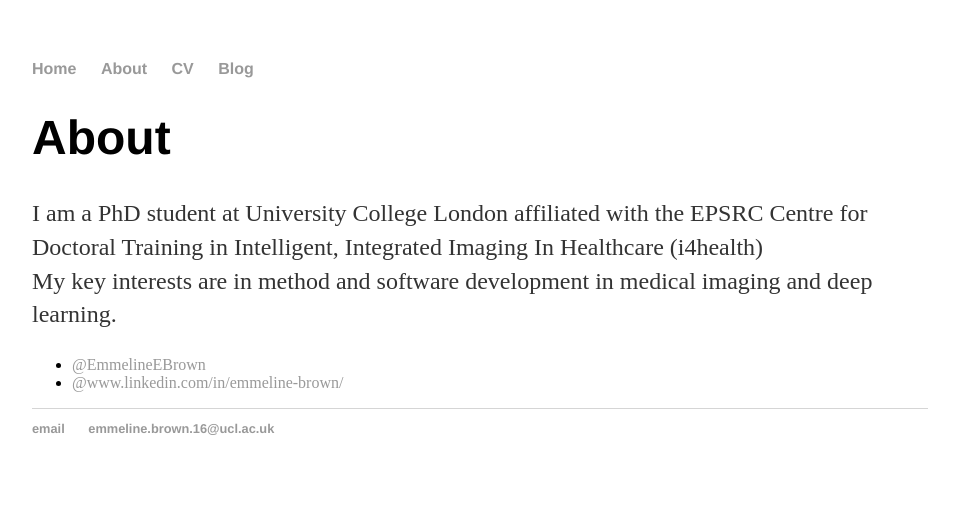
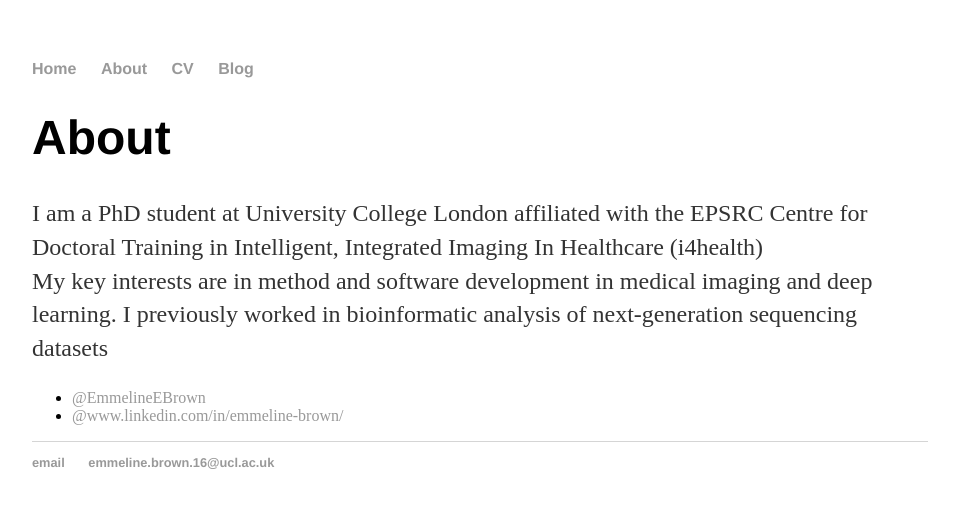
Before and after one commit to emmeline-brown/archive_emmeline-brown.github.io, a Jekyll site: the page built from about/index.html, in a window 1280 px wide. Shown: the top 508 px of the page, without its empty margins (160-1119 px from the left). Built offline with Jekyll 4.4.1, drawn with Linux system fonts in a browser that asks for light colours.

Commit message:
Update index.html

```diff
--- a/about/index.html
+++ b/about/index.html
@@ -7,6 +7,7 @@
 			<h1>About</h1>
 			<p>I am a PhD student at University College London affiliated with the EPSRC Centre for Doctoral Training in Intelligent, Integrated Imaging In Healthcare (i4health) <br />
 				My key interests are in method and software development in medical imaging and deep learning.
+				I previously worked in bioinformatic analysis of next-generation sequencing datasets
 
 
       </p>
```
